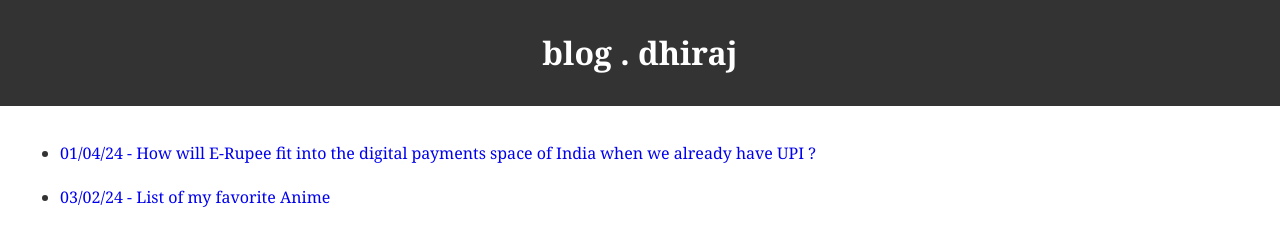
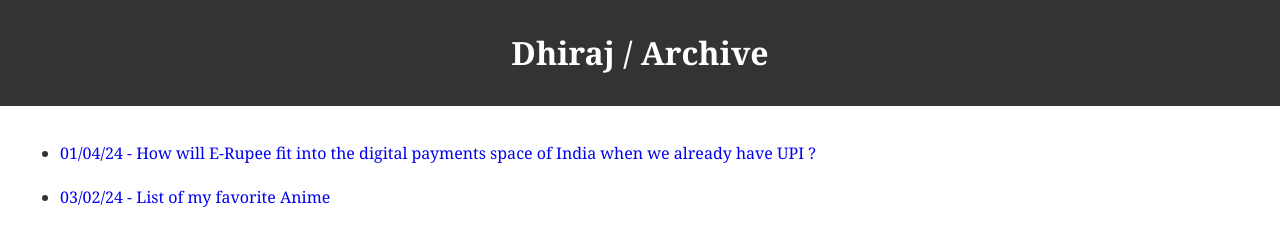
Before and after one commit to dhiraj-ydv/11ty_blog, an Eleventy site: page index.html in a window 1280 px wide. Built offline with nearby package versions, Linux system fonts and the light colour scheme; Eleventy itself is replaced by a stand-in of ours; files that its build step writes are made by us from their sources.

Commit message:
Update index.html

```diff
--- a/index.html
+++ b/index.html
@@ -1,6 +1,6 @@
 ---
 layout: base.njk
-title: blog . dhiraj
+title: Dhiraj / Archive
 ---
 <ul>
   {% for post in collections.posts %}
```
